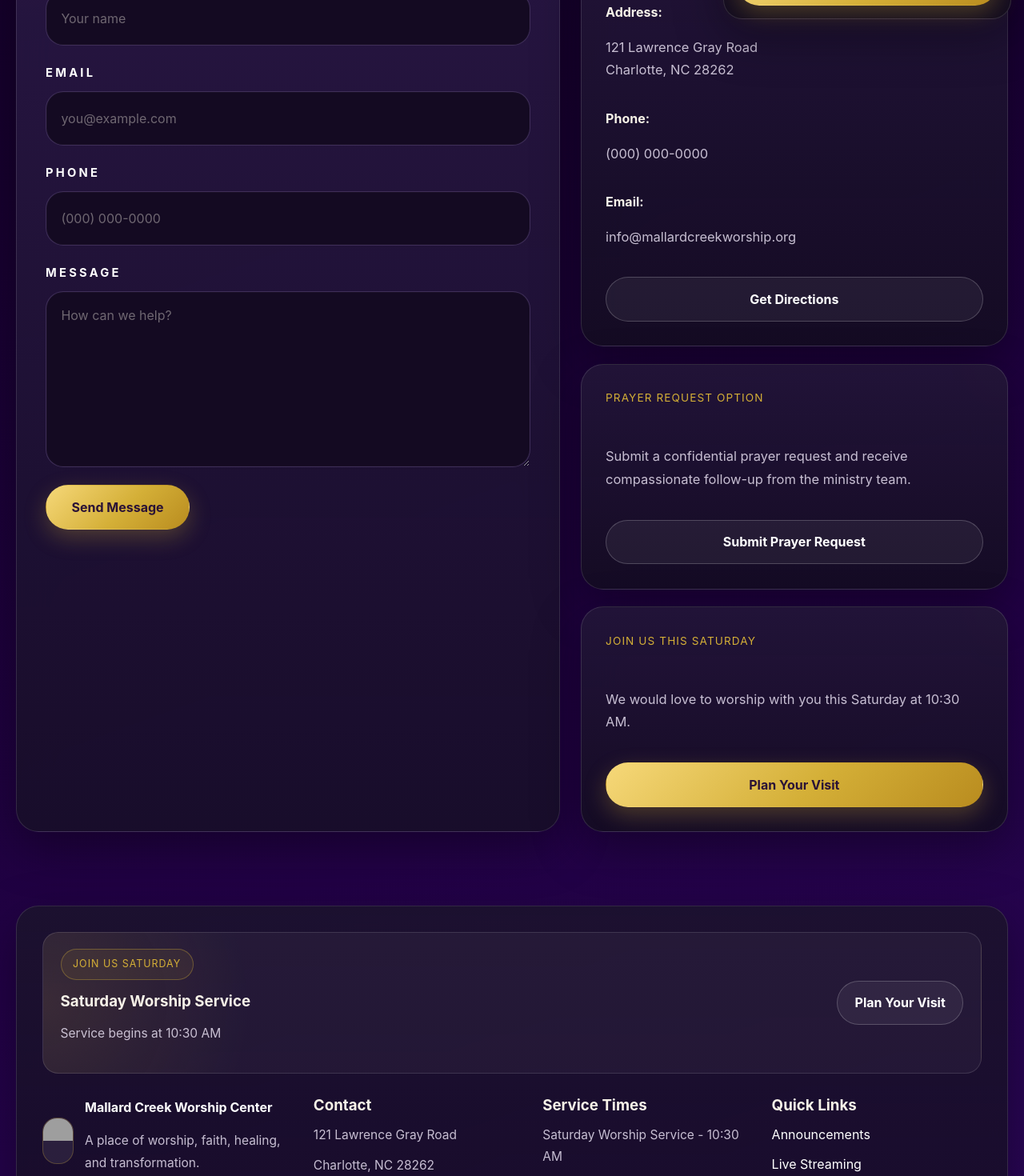
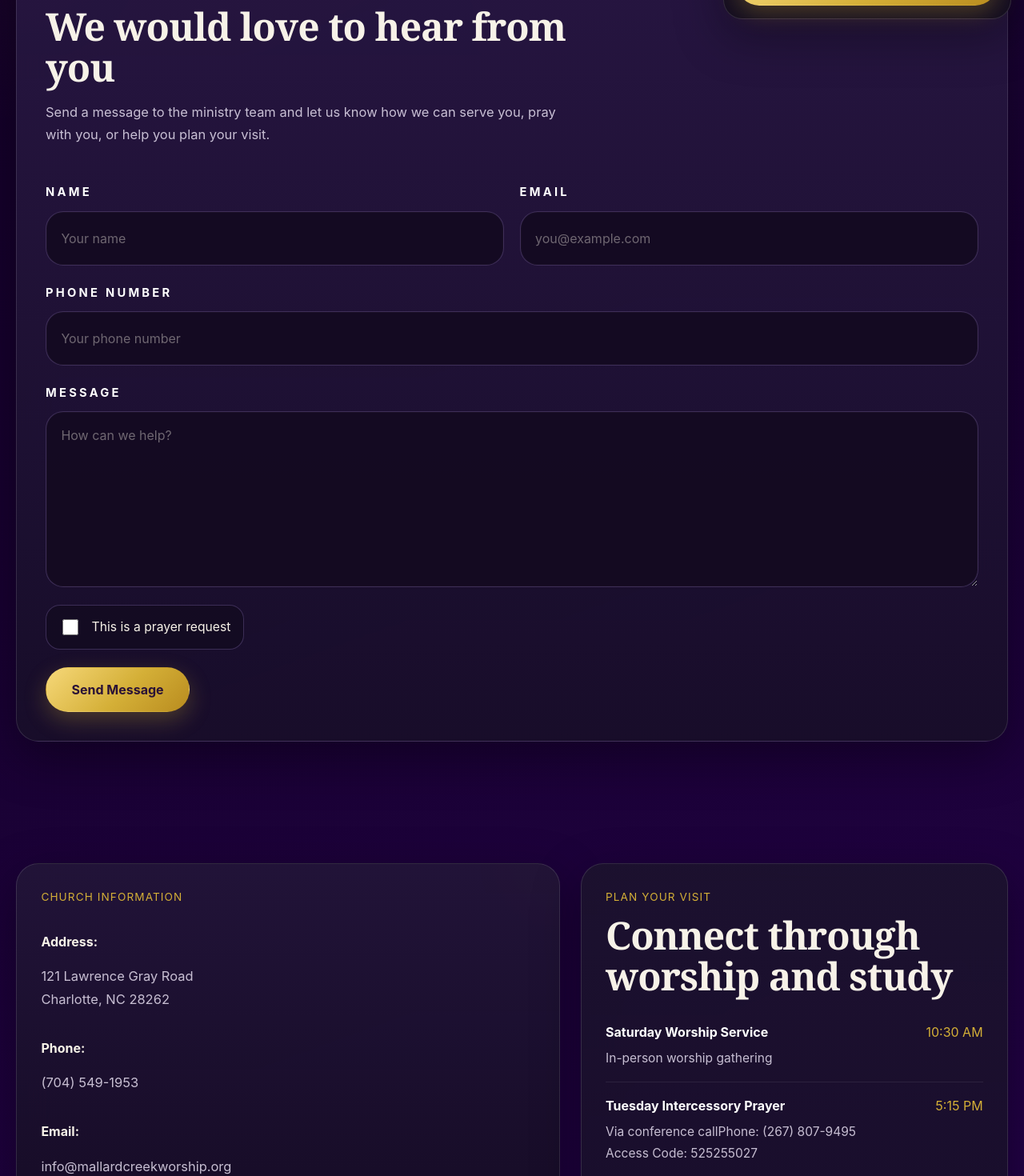
Before and after one commit to AprilNoirio/Mallard-Creek-Worship-Center, a React (Vite) app in the folder Mallard Creek Clean Site/: page /contact in a window 1280 px wide. Shown: the part 760-2230 px from the top of the page at 80% size. Built offline with nearby package versions, Linux system fonts and the light colour scheme; grey boxes are pictures that could not be loaded.

Commit message:
Commit Changes

```diff
--- a/Mallard Creek Clean Site/src/pages/Contact.jsx
+++ b/Mallard Creek Clean Site/src/pages/Contact.jsx
@@ -1,33 +1,72 @@
 import { useState } from 'react';
 import { Link } from 'react-router-dom';
+import { churchContact } from '../siteConfig';
 
 function Contact({ serviceSchedule }) {
   const [formState, setFormState] = useState({
     name: '',
     email: '',
     phone: '',
+    message: '',
+    isPrayerRequest: false
+  });
+  const [submissionState, setSubmissionState] = useState({
+    status: 'idle',
     message: ''
   });
-  const [submitted, setSubmitted] = useState(false);
   const saturdayService = serviceSchedule.find((service) => service.name.includes('Saturday'));
 
   const handleChange = (event) => {
-    const { name, value } = event.target;
+    const { name, type, checked, value } = event.target;
     setFormState((current) => ({
       ...current,
-      [name]: value
+      [name]: type === 'checkbox' ? checked : value
     }));
   };
 
-  const handleSubmit = (event) => {
+  const handleSubmit = async (event) => {
     event.preventDefault();
-    setSubmitted(true);
+    setSubmissionState({
+      status: 'submitting',
+      message: ''
+    });
+
+    try {
+      const response = await fetch('/api/contact', {
+        method: 'POST',
+        headers: {
+          'Content-Type': 'application/json'
+        },
+        body: JSON.stringify({
+          name: formState.name,
+          email: formState.email,
+          phone: formState.phone,
+          message: formState.message,
+          isPrayerRequest: formState.isPrayerRequest
+        })
+      });
+
+      if (!response.ok) {
+        throw new Error('Request failed');
+      }
+
+      setSubmissionState({
+        status: 'success',
+        message: 'Thank you. Your message has been sent.'
+      });
       setFormState({
         name: '',
         email: '',
         phone: '',
-      message: ''
+        message: '',
+        isPrayerRequest: false
       });
+    } catch (error) {
+      setSubmissionState({
+        status: 'error',
+        message: 'Something went wrong. Please try again or email us directly.'
+      });
+    }
   };
 
   return (
@@ -46,9 +85,19 @@ function Contact({ serviceSchedule }) {
       </section>
 
       <section className="section section-compact">
-        <div className="container contact-layout">
-          <article className="form-card glass-card contact-form-card fade-in-up">
+        <div className="container">
+          <article className="form-card glass-card contact-form-card contact-form-featured fade-in-up">
+            <div className="contact-form-intro">
+              <span className="eyebrow">Send a Message</span>
+              <h2 className="section-title">We would love to hear from you</h2>
+              <p className="section-copy">
+                Send a message to the ministry team and let us know how we can serve you, pray with you, or help you
+                plan your visit.
+              </p>
+            </div>
+
             <form className="contact-form" onSubmit={handleSubmit}>
+              <div className="contact-form-grid">
                 <div className="contact-field-group">
                   <label className="contact-label" htmlFor="name">
                     Name
@@ -82,17 +131,18 @@ function Contact({ serviceSchedule }) {
                     required
                   />
                 </div>
+              </div>
 
               <div className="contact-field-group">
                 <label className="contact-label" htmlFor="phone">
-                  Phone
+                  Phone Number
                 </label>
                 <input
                   className="contact-input"
                   id="phone"
                   name="phone"
                   type="tel"
-                  placeholder="(000) 000-0000"
+                  placeholder="Your phone number"
                   value={formState.phone}
                   onChange={handleChange}
                   autoComplete="tel"
@@ -115,16 +165,37 @@ function Contact({ serviceSchedule }) {
                 />
               </div>
 
-              <button className="btn contact-submit" type="submit">
-                Send Message
+              <label className="contact-checkbox-row" htmlFor="isPrayerRequest">
+                <input
+                  id="isPrayerRequest"
+                  name="isPrayerRequest"
+                  type="checkbox"
+                  checked={formState.isPrayerRequest}
+                  onChange={handleChange}
+                />
+                <span>This is a prayer request</span>
+              </label>
+
+              <button className="btn contact-submit" type="submit" disabled={submissionState.status === 'submitting'}>
+                {submissionState.status === 'submitting' ? 'Sending...' : 'Send Message'}
               </button>
 
-              {submitted ? (
-                <p className="contact-form-confirmation">Thank you. Your message has been received.</p>
+              {submissionState.message ? (
+                <p
+                  className={`contact-form-confirmation ${
+                    submissionState.status === 'error' ? 'contact-form-error' : ''
+                  }`}
+                >
+                  {submissionState.message}
+                </p>
               ) : null}
             </form>
           </article>
+        </div>
+      </section>
 
+      <section className="section section-compact">
+        <div className="container contact-layout">
           <div className="contact-side-column">
             <article className="info-card glass-card contact-info-card fade-in-up">
               <p className="card-kicker">Church Information</p>
@@ -132,23 +203,25 @@ function Contact({ serviceSchedule }) {
                 <div>
                   <strong>Address:</strong>
                   <p className="section-copy">
-                    121 Lawrence Gray Road
+                    {churchContact.addressLine1}
                     <br />
-                    Charlotte, NC 28262
+                    {churchContact.addressLine2}
                   </p>
                 </div>
                 <div>
                   <strong>Phone:</strong>
-                  <p className="section-copy">(000) 000-0000</p>
+                  <p className="section-copy">
+                    <a href={churchContact.phoneHref}>{churchContact.phoneDisplay}</a>
+                  </p>
                 </div>
                 <div>
                   <strong>Email:</strong>
-                  <p className="section-copy">info@mallardcreekworship.org</p>
+                  <p className="section-copy">{churchContact.email}</p>
                 </div>
               </div>
               <a
                 className="btn-secondary"
-                href="https://www.google.com/maps/search/?api=1&query=121+Lawrence+Gray+Road+Charlotte+NC+28262"
+                href={churchContact.mapsHref}
                 target="_blank"
                 rel="noreferrer"
               >
@@ -161,7 +234,7 @@ function Contact({ serviceSchedule }) {
               <p className="section-copy">
                 Submit a confidential prayer request and receive compassionate follow-up from the ministry team.
               </p>
-              <a className="btn-secondary" href="mailto:info@mallardcreekworship.org?subject=Prayer%20Request">
+              <a className="btn-secondary" href={`mailto:${churchContact.email}?subject=Prayer%20Request`}>
                 Submit Prayer Request
               </a>
             </article>
@@ -176,6 +249,29 @@ function Contact({ serviceSchedule }) {
               </Link>
             </article>
           </div>
+
+          <article className="info-card glass-card fade-in-up">
+            <p className="card-kicker">Plan Your Visit</p>
+            <h2 className="section-title">Connect through worship and study</h2>
+            <ul className="list-clean">
+              {serviceSchedule.map((service) => (
+                <li className="schedule-item" key={service.name}>
+                  <div>
+                    <strong>{service.name}</strong>
+                    <span className="meta-copy">{service.details}</span>
+                    {service.phone ? (
+                      <span className="meta-copy">
+                        Phone: {service.phone}
+                        <br />
+                        Access Code: {service.accessCode}
+                      </span>
+                    ) : null}
+                  </div>
+                  <span className="gold-text">{service.time}</span>
+                </li>
+              ))}
+            </ul>
+          </article>
         </div>
       </section>
     </>
--- a/Mallard Creek Clean Site/src/pages/Home.jsx
+++ b/Mallard Creek Clean Site/src/pages/Home.jsx
@@ -1,4 +1,5 @@
 import { Link } from 'react-router-dom';
+import { churchContact } from '../siteConfig';
 
 function Home({ serviceSchedule }) {
   const saturdayService = serviceSchedule.find((service) => service.name.includes('Saturday'));
@@ -156,7 +157,17 @@ function Home({ serviceSchedule }) {
               <li className="schedule-item">
                 <div>
                   <strong>Address</strong>
-                  <span className="meta-copy">121 Lawrence Gray Road, Charlotte, NC 28262</span>
+                  <span className="meta-copy">
+                    {churchContact.addressLine1}, {churchContact.addressLine2}
+                  </span>
+                </div>
+              </li>
+              <li className="schedule-item">
+                <div>
+                  <strong>Phone</strong>
+                  <a className="meta-copy" href={churchContact.phoneHref}>
+                    {churchContact.phoneDisplay}
+                  </a>
                 </div>
               </li>
             </ul>
--- /dev/null
+++ b/Mallard Creek Clean Site/src/siteConfig.js
@@ -0,0 +1,8 @@
+export const churchContact = {
+  phoneDisplay: '(704) 549-1953',
+  phoneHref: 'tel:+17045491953',
+  email: 'info@mallardcreekworship.org',
+  addressLine1: '121 Lawrence Gray Road',
+  addressLine2: 'Charlotte, NC 28262',
+  mapsHref: 'https://www.google.com/maps/search/?api=1&query=121+Lawrence+Gray+Road+Charlotte+NC+28262'
+};
--- a/Mallard Creek Clean Site/src/styles.css
+++ b/Mallard Creek Clean Site/src/styles.css
@@ -753,9 +753,24 @@ img {
     radial-gradient(circle at top left, rgba(212, 175, 55, 0.08), transparent 24%);
 }
 
+.contact-form-featured {
+  display: grid;
+  gap: 1.8rem;
+}
+
+.contact-form-intro {
+  max-width: 44rem;
+}
+
 .contact-form {
   display: grid;
   gap: 1.35rem;
+}
+
+.contact-form-grid {
+  display: grid;
+  grid-template-columns: repeat(2, minmax(0, 1fr));
+  gap: 1.2rem;
 }
 
 .contact-field-group {
@@ -799,6 +814,31 @@ img {
   resize: vertical;
 }
 
+.contact-checkbox-row {
+  display: inline-flex;
+  align-items: center;
+  gap: 0.85rem;
+  width: fit-content;
+  min-height: 54px;
+  padding: 0.9rem 1rem;
+  border-radius: 18px;
+  border: 1px solid rgba(172, 142, 230, 0.26);
+  background: rgba(20, 11, 34, 0.84);
+  color: var(--cream);
+  cursor: pointer;
+}
+
+.contact-checkbox-row input {
+  width: 20px;
+  height: 20px;
+  accent-color: var(--gold);
+  flex-shrink: 0;
+}
+
+.contact-checkbox-row span {
+  font-size: 0.98rem;
+}
+
 .contact-submit {
   width: fit-content;
   min-width: 180px;
@@ -808,6 +848,10 @@ img {
   margin: 0;
   color: var(--cream);
   font-size: 0.98rem;
+}
+
+.contact-form-error {
+  color: #ffd6d6;
 }
 
 .contact-side-column {
@@ -1387,7 +1431,8 @@ img {
   .grid-three,
   .grid-two,
   .dashboard-grid,
-  .giving-categories {
+  .giving-categories,
+  .contact-form-grid {
     grid-template-columns: 1fr 1fr;
   }
 
@@ -1452,7 +1497,8 @@ img {
   .grid-two,
   .dashboard-grid,
   .giving-categories,
-  .stat-grid {
+  .stat-grid,
+  .contact-form-grid {
     grid-template-columns: 1fr;
   }
 
@@ -1497,6 +1543,11 @@ img {
     width: 100%;
   }
 
+  .contact-checkbox-row {
+    width: 100%;
+    align-items: flex-start;
+  }
+
   .contact-input {
     min-height: 62px;
   }
```
Also changed, not shown: Mallard Creek Clean Site/api/contact.js (added, +73 -0 lines), Mallard Creek Clean Site/src/components/Footer.jsx (+7 -3 lines). Lines whose indentation alone changed are shown as unchanged.
